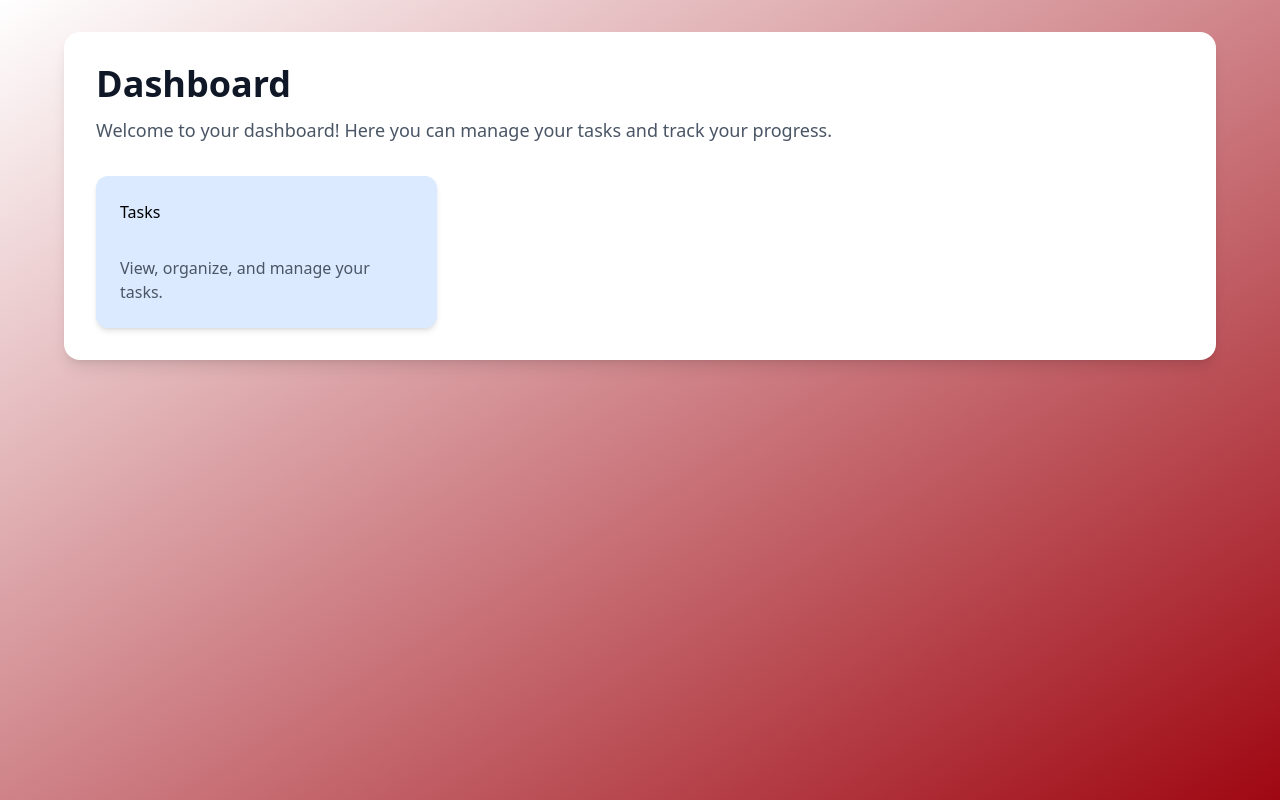
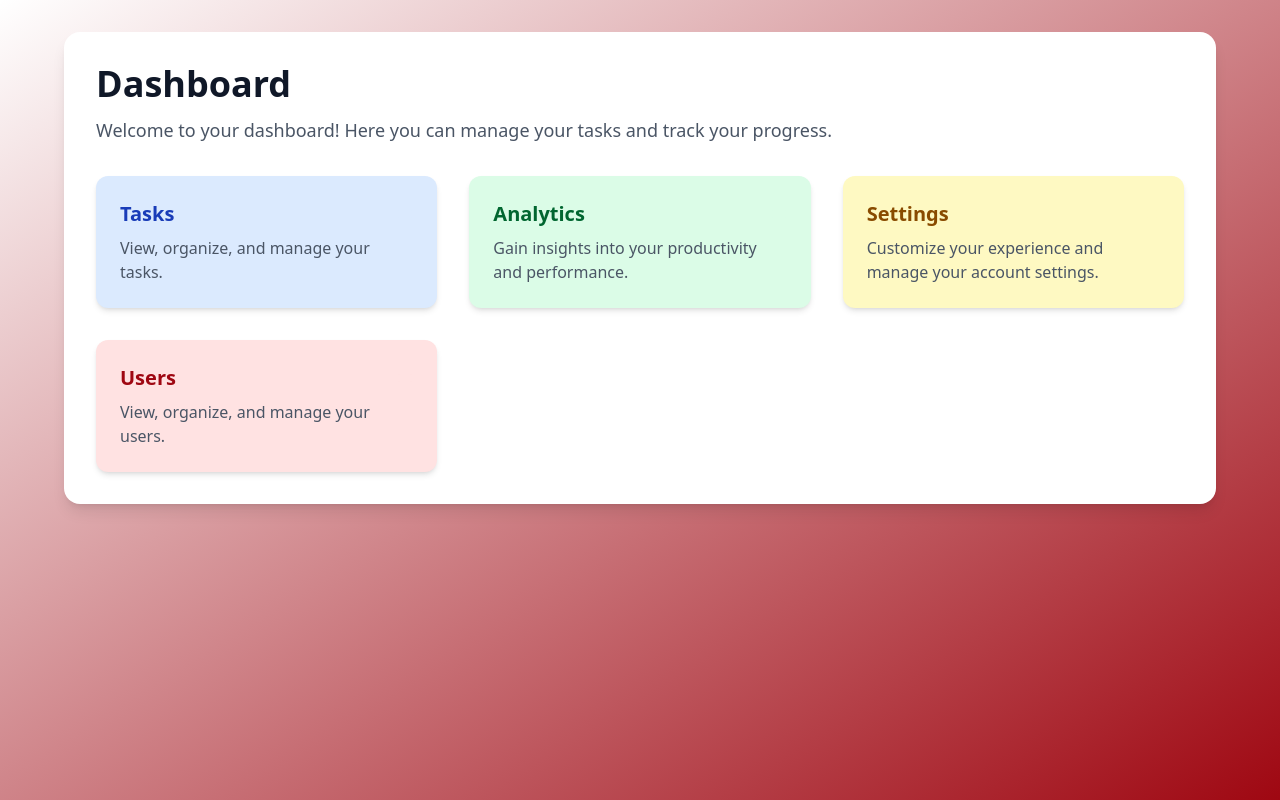
Before and after one commit to likeam/nextfirst, a Next.js app: page /dashboard in a window 1280 px wide. Built offline with nearby package versions, Linux system fonts and the light colour scheme.

Commit message:
completing dashboard section

```diff
--- a/app/dashboard/page.tsx
+++ b/app/dashboard/page.tsx
@@ -16,15 +16,55 @@ const Dashboard = () => {
         </div>
         <div className=" grid grid-cols-1 sm:grid-cols-2 lg:grid-cols-3 gap-8">
           <Link
-            href="/dashboard/users/users-list"
+            href="/dashboard/tasks"
             className=" bg-blue-100 hover:bg-blue-200 p-6 rounded-xl shadow-md hover:shadow-xl transition-all duration-200 ease-in-out transform hover:scale-110"
           >
-            <div className="">
-              <h2 className="">Tasks</h2>
+            <div className=" flex items-center justify-between">
+              <h2 className=" text-xl font-semibold text-blue-800">Tasks</h2>
               <span className=" inline-block bg-blue-100 text-blue-800 text-sm font-medium px-2 py-1 rounded-full"></span>
             </div>
             <p className=" text-gray-600 mt-2">
               View, organize, and manage your tasks.
+            </p>
+          </Link>
+          <Link
+            href="/dashboard/analytics"
+            className=" bg-green-100 hover:bg-green-200 p-6 rounded-xl shadow-md hover:shadow-xl transition-all duration-200 ease-in-out transform hover:scale-110"
+          >
+            <div className=" flex items-center justify-between">
+              <h2 className=" text-xl font-semibold text-green-800">
+                Analytics
+              </h2>
+              <span className=" inline-block bg-green-100 text-green-800 text-sm font-medium px-2 py-1 rounded-full"></span>
+            </div>
+            <p className=" text-gray-600 mt-2">
+              Gain insights into your productivity and performance.
+            </p>
+          </Link>
+          <Link
+            href="/dashboard/settings"
+            className=" bg-yellow-100 hover:bg-yellow-200 p-6 rounded-xl shadow-md hover:shadow-xl transition-all duration-200 ease-in-out transform hover:scale-110"
+          >
+            <div className=" flex items-center justify-between">
+              <h2 className=" text-xl font-semibold text-yellow-800">
+                Settings
+              </h2>
+              <span className=" inline-block bg-yellow-100 text-yellow-800 text-sm font-medium px-2 py-1 rounded-full"></span>
+            </div>
+            <p className=" text-gray-600 mt-2">
+              Customize your experience and manage your account settings.
+            </p>
+          </Link>
+          <Link
+            href="/dashboard/users"
+            className=" bg-red-100 hover:bg-red-200 p-6 rounded-xl shadow-md hover:shadow-xl transition-all duration-200 ease-in-out transform hover:scale-110"
+          >
+            <div className=" flex items-center justify-between">
+              <h2 className=" text-xl font-semibold text-red-800">Users</h2>
+              <span className=" inline-block bg-red-100 text-red-800 text-sm font-medium px-2 py-1 rounded-full"></span>
+            </div>
+            <p className=" text-gray-600 mt-2">
+              View, organize, and manage your users.
             </p>
           </Link>
         </div>
```
